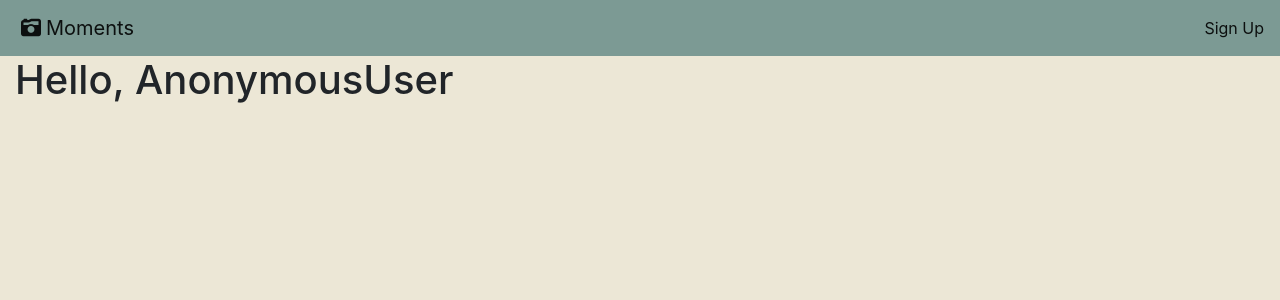
After one commit to elkirby/moments-app, a Django app: template moments_app/templates/welcome.html in a window 1280 px wide. The commit adds this page. Shown: the top 300 px of the page. Run offline with Django 3.2, Linux system fonts and the light colour scheme; the template is opened without the code that fills it, so the values that code supplies are empty; some libraries are stand-ins or nearby versions.

Commit message:
Splits index into branded template bases

```diff
--- a/moments_app/moments/views.py
+++ b/moments_app/moments/views.py
@@ -1,8 +1,6 @@
 from django.shortcuts import render
-from django.http import HttpResponse
-from django.contrib.auth.context_processors import auth
-from django.template import RequestContext
 
 
 def index(request):
-    return render(request, 'index.html', {})
+    template_name = 'splash' if not request.user.is_authenticated else 'welcome'
+    return render(request, f'{template_name}.html', {})
--- /dev/null
+++ b/moments_app/templates/base.html
@@ -0,0 +1,33 @@
+<!DOCTYPE html>
+{% load static %}
+<html lang="en">
+<head>
+    <meta charset="UTF-8">
+    <link rel="stylesheet" type="text/css" href="{% static 'css/bootstrap.min.css' %}">
+    <script type="text/javascript" charset="UTF-8" src="{% static 'js/bootstrap.bundle.min.js' %}"></script>
+    <script type="text/javascript" charset="UTF-8" src="{% static 'js/jquery-3.5.1.min.js' %}"></script>
+    <script src="https://kit.fontawesome.com/f636e255a6.js" crossorigin="anonymous"></script>
+    <title>Moments | {{ request.resolver_match.url_name }}</title>
+</head>
+<body>
+<style type="text/css">
+    body { background-color: #ECE7D6; }
+    h1 h2 {
+        color: #3b434a;
+    }
+</style>
+<nav class="navbar navbar-light" style="background-color: #7C9A94;">
+    <a class="navbar-brand" href="{% url 'Home' %}"><i class="fas fa-camera-retro" style="margin: 0 .25em"></i>Moments</a>
+    <span class="navbar-text">
+        {% if user.is_authenticated %}
+            Hello, {{ user }}
+        {% else %}
+            <a href="{% url 'Sign Up' %}">Sign Up</a>
+        {% endif %}
+    </span>
+</nav>
+<div class="container-fluid">
+    {% block content %} {% endblock %}
+</div>
+</body>
+</html>
--- /dev/null
+++ b/moments_app/templates/empty.html
@@ -0,0 +1,5 @@
+{% extends "base.html" %}
+
+{% block content %}
+
+{% endblock %}
--- /dev/null
+++ b/moments_app/templates/splash.html
@@ -0,0 +1,5 @@
+{% extends "base.html" %}
+
+{% block content %}
+<h1>You need to login to view this page !</h1>
+{% endblock %}
--- /dev/null
+++ b/moments_app/templates/welcome.html
@@ -0,0 +1,5 @@
+{% extends "base.html" %}
+
+{% block content %}
+<h1>Hello, {{ user }}</h1>
+{% endblock %}
```
Also changed, not shown: moments_app/templates/index.html (+11 -14 lines).
